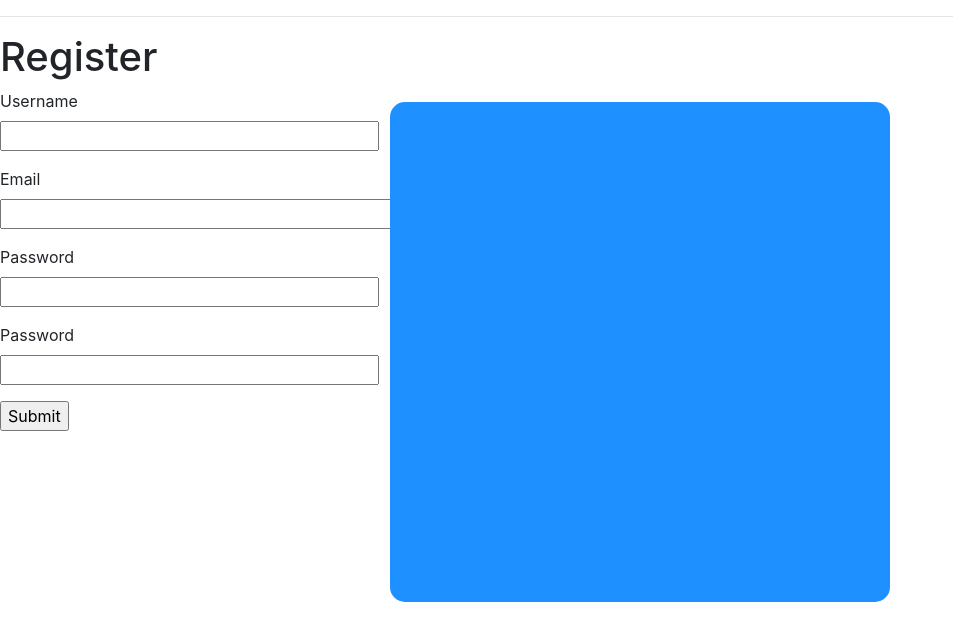
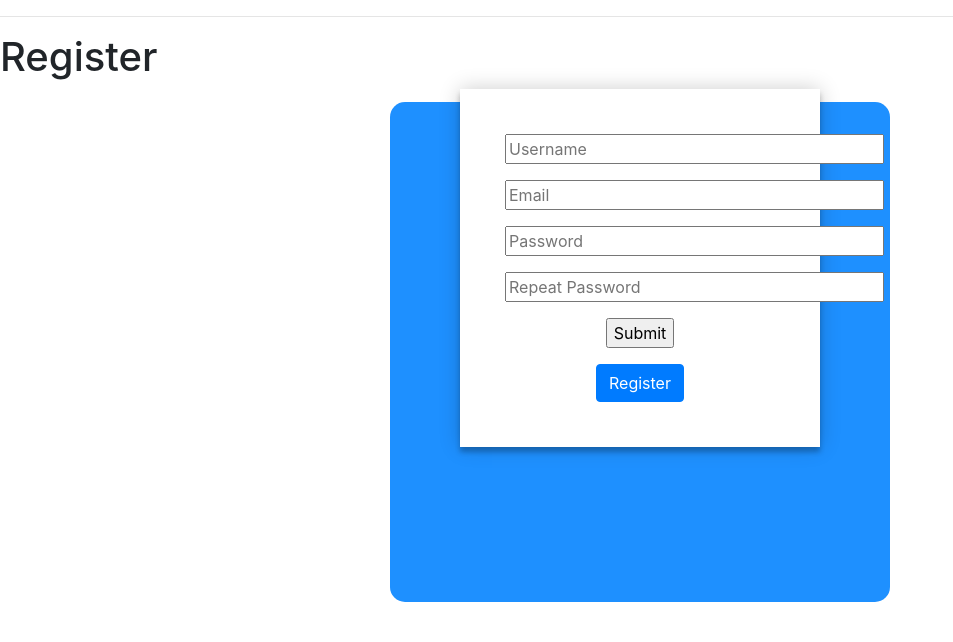
Before and after one commit to gitforsuraj/social_note, a Flask app: template templates/register.html in a window 1280 px wide. Shown: the part 48-690 px from the top of the page, without its empty margins (0-953 px from the left). Run offline with Flask 2, Linux system fonts and the light colour scheme; the template is opened without the code that fills it: most values are stand-ins (such as "Sample title", 1, 10 or a date in 2020); form fields are guessed from the names that the template uses; some libraries are stand-ins or nearby versions.

Commit message:
Update register.html

```diff
--- a/templates/register.html
+++ b/templates/register.html
@@ -2,36 +2,33 @@
 
 {% block content %}
     <h1>Register</h1>
-    <form action="" method="post">
+    <form class ="box" action="" method="post">
         {{ form.hidden_tag() }}
         <p>
-            {{ form.username.label }}<br>
-            {{ form.username(size=32) }}<br>
+            {{ form.username(size=32, placeholder="Username") }}<br>
             {% for error in form.username.errors %}
             <span style="color: red;">[{{ error }}]</span>
             {% endfor %}
         </p>
         <p>
-            {{ form.email.label }}<br>
-            {{ form.email(size=64) }}<br>
+            {{ form.email(size=32, placeholder="Email") }}<br>
             {% for error in form.email.errors %}
             <span style="color: red;">[{{ error }}]</span>
             {% endfor %}
         </p>
         <p>
-            {{ form.password.label }}<br>
-            {{ form.password(size=32) }}<br>
+            {{ form.password(size=32, placeholder="Password") }}<br>
             {% for error in form.password.errors %}
             <span style="color: red;">[{{ error }}]</span>
             {% endfor %}
         </p>
         <p>
-            {{ form.password2.label }}<br>
-            {{ form.password2(size=32) }}<br>
+            {{ form.password2(size=32, placeholder="Repeat Password") }}<br>
             {% for error in form.password2.errors %}
             <span style="color: red;">[{{ error }}]</span>
             {% endfor %}
         </p>
         <p>{{ form.submit() }}</p>
+        <button type="submit" class="btn btn-primary">Register</button>
     </form>
 {% endblock %}
```
